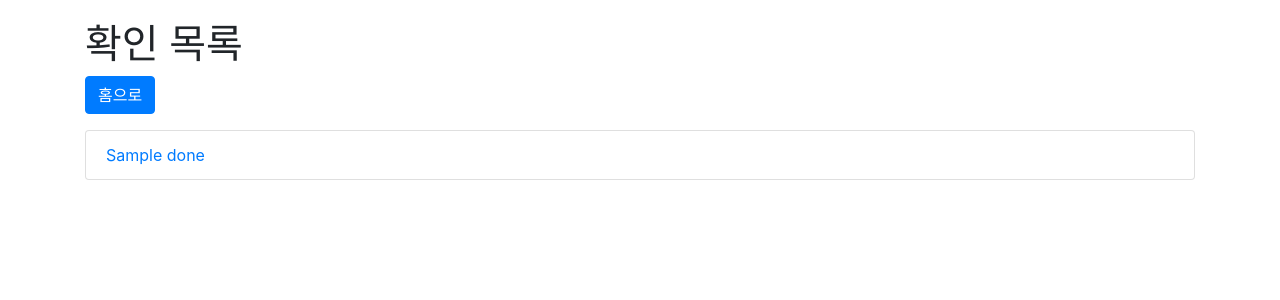
After one commit to dlcoqls/pythonProject1, a Django app: template crawling/letter/templates/letter/letter_done.html in a window 1280 px wide. The commit adds this page. Shown: the top 300 px of the page. Run offline with Django 4.2, Linux system fonts and the light colour scheme; the template is opened without the code that fills it: most values are stand-ins (such as "Sample title", 1, 10 or a date in 2020); some libraries are stand-ins or nearby versions.

Commit message:
first commit

```diff
--- /dev/null
+++ b/crawling/letter/templates/letter/letter_done.html
@@ -0,0 +1,31 @@
+<!DOCTYPE html>
+<html>
+<head>
+    <title>List</title>
+    <link rel="stylesheet" href="https://maxcdn.bootstrapcdn.com/bootstrap/4.0.0/css/bootstrap.min.css">
+    <link rel="stylesheet" href="https://cdn.jsdelivr.net/npm/bootstrap-icons@1.7.1/font/boot-strap-icons.css">
+    <style>
+        .container{
+            margin-top: 20px;
+        }
+    </style>
+</head>
+<body>
+  <div class="container">
+    <h1>확인 목록</h1>
+    <p>
+      <a href="{% url 'letter_list' %}" class="btn btn-primary">홈으로</a>
+    </p>
+    <ul class="list-group">
+      {% for done in dones %}
+      <li class="list-group-item">
+        <a href="{% url 'letter_detail' pk=done.pk %}">{{done.title}}</a>
+        {% if done.important %}
+          <span class="badge-danger">!</span>
+        {% endif %}
+      </li>
+      {% endfor %}
+    </ul>
+  </div>
+</body>
+</html>
```
Also changed, not shown: crawling/letter/templates/letter/letter_list.html (+28 -2 lines).
